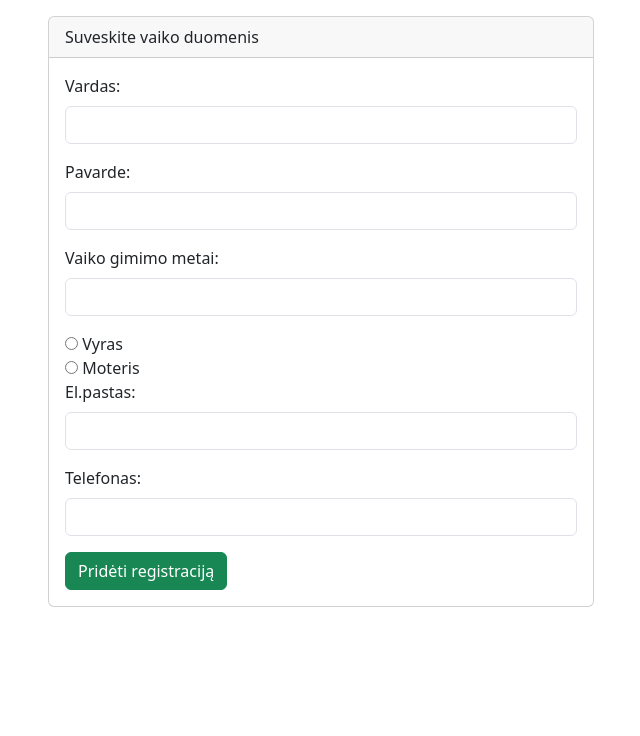
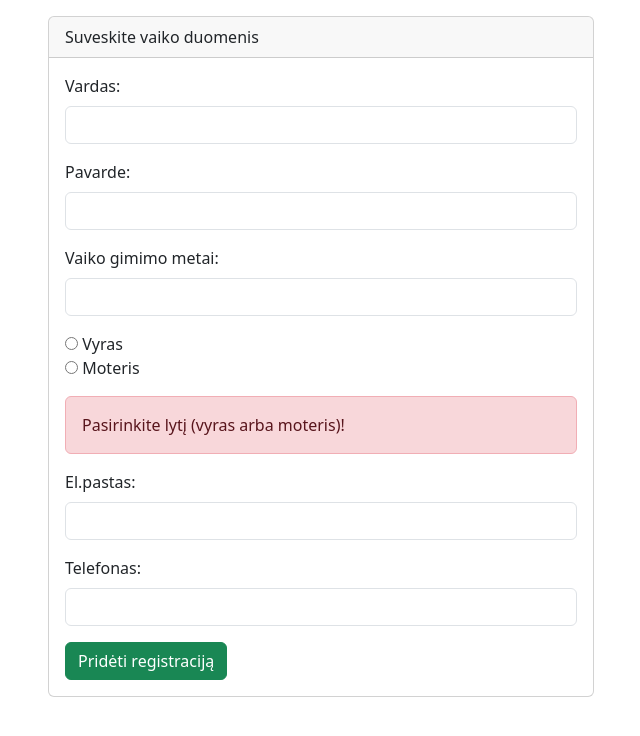
Before and after one commit to Jongita/TS-Registration, a website with bundled scripts: page index.html in a window 1280 px wide. Both pictures are taken after a click on the button "Pridėti registraciją". Shown: the whole page, without its empty margins (34-674 px from the left). Built offline with nearby package versions, Linux system fonts and the light colour scheme.

Commit message:
alert added

```diff
--- a/index.html
+++ b/index.html
@@ -36,6 +36,7 @@
                             <label for="male">Vyras</label><br>
                             <input type="radio" id="female" name="gender" value="female">
                             <label for="female">Moteris</label><br>
+                            <div class="alert alert-danger mt-3" id="error">&nbsp;</div>
                         </form>
                         <div class="mb-3">
                             <label for="" class="form-label">El.pastas:</label>
--- a/src/app.ts
+++ b/src/app.ts
@@ -8,12 +8,14 @@ const femaleDOM=(<HTMLInputElement | null>document.getElementById('female'))!;
 const emailDOM=<HTMLInputElement>document.getElementById("email");
 const phoneDOM=<HTMLInputElement>document.getElementById("phone");
 const addRegistrationButton=<HTMLButtonElement>document.getElementById("addRegistration");
+const error =<HTMLDivElement>document.querySelector("#error");
 
-
+error.style.visibility = "hidden";
 addRegistrationButton.onclick=()=>{
     const genderInp: string = (maleDOM.checked ? 'male' : (femaleDOM.checked ? 'female' : 'unknown'));
     if (genderInp === 'unknown') {
-        alert('Pasirinkite lytį (vyras arba moteris)!');
+        error.innerHTML = "Pasirinkite lytį (vyras arba moteris)!"
+        error.style.visibility = "visible";
         return;
     }
     const reg:Registration={
```
Also changed, not shown: dist/app.js.
